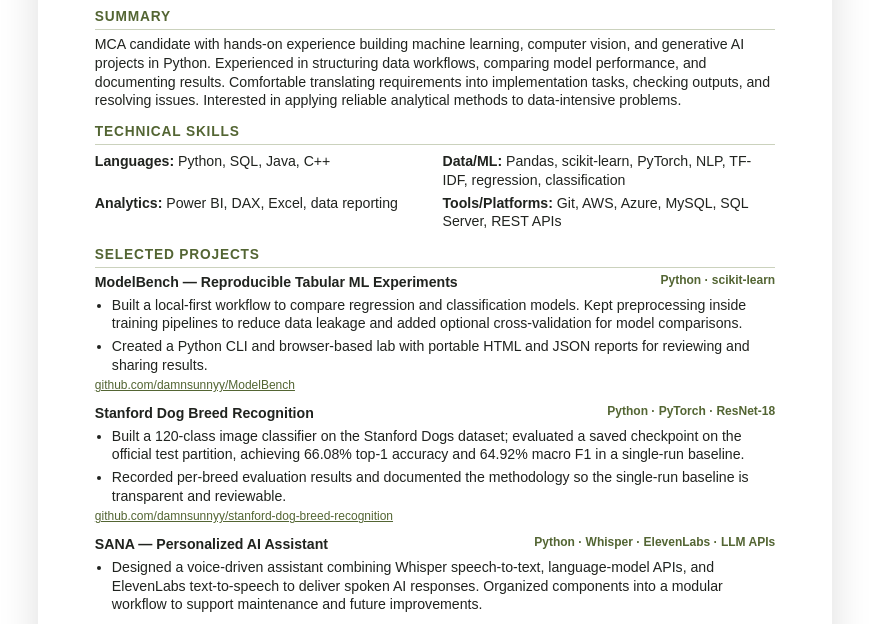
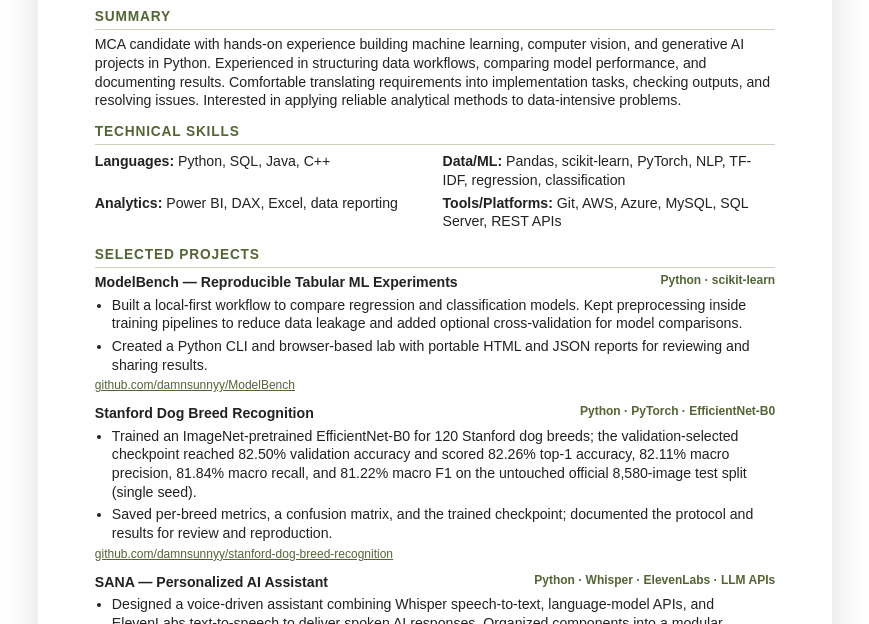
Before and after one commit to damnsunnyy/Portfolio, a browser extension: page assets/resume-source.html in a window 1280 px wide. Shown: the part 152-776 px from the top of the page, without its empty margins (205-1074 px from the left). Drawn offline with Linux system fonts and the light colour scheme.

Commit message:
Update resume with current dog model evaluation

```diff
--- a/assets/resume-source.html
+++ b/assets/resume-source.html
@@ -9,7 +9,7 @@
 <section class="skills"><h2>TECHNICAL SKILLS</h2><p><b>Languages:</b> Python, SQL, Java, C++</p><p><b>Data/ML:</b> Pandas, scikit-learn, PyTorch, NLP, TF-IDF, regression, classification</p><p><b>Analytics:</b> Power BI, DAX, Excel, data reporting</p><p><b>Tools/Platforms:</b> Git, AWS, Azure, MySQL, SQL Server, REST APIs</p></section>
 <section><h2>SELECTED PROJECTS</h2>
 <div class="entry"><div class="entry-head"><span>ModelBench — Reproducible Tabular ML Experiments</span><span>Python · scikit-learn</span></div><ul><li>Built a local-first workflow to compare regression and classification models. Kept preprocessing inside training pipelines to reduce data leakage and added optional cross-validation for model comparisons.</li><li>Created a Python CLI and browser-based lab with portable HTML and JSON reports for reviewing and sharing results.</li></ul><p class="project-link"><a href="https://github.com/damnsunnyy/ModelBench">github.com/damnsunnyy/ModelBench</a></p></div>
-<div class="entry"><div class="entry-head"><span>Stanford Dog Breed Recognition</span><span>Python · PyTorch · ResNet-18</span></div><ul><li>Built a 120-class image classifier on the Stanford Dogs dataset; evaluated a saved checkpoint on the official test partition, achieving 66.08% top-1 accuracy and 64.92% macro F1 in a single-run baseline.</li><li>Recorded per-breed evaluation results and documented the methodology so the single-run baseline is transparent and reviewable.</li></ul><p class="project-link"><a href="https://github.com/damnsunnyy/stanford-dog-breed-recognition">github.com/damnsunnyy/stanford-dog-breed-recognition</a></p></div>
+<div class="entry"><div class="entry-head"><span>Stanford Dog Breed Recognition</span><span>Python · PyTorch · EfficientNet-B0</span></div><ul><li>Trained an ImageNet-pretrained EfficientNet-B0 for 120 Stanford dog breeds; the validation-selected checkpoint reached 82.50% validation accuracy and scored 82.26% top-1 accuracy, 82.11% macro precision, 81.84% macro recall, and 81.22% macro F1 on the untouched official 8,580-image test split (single seed).</li><li>Saved per-breed metrics, a confusion matrix, and the trained checkpoint; documented the protocol and results for review and reproduction.</li></ul><p class="project-link"><a href="https://github.com/damnsunnyy/stanford-dog-breed-recognition">github.com/damnsunnyy/stanford-dog-breed-recognition</a></p></div>
 <div class="entry"><div class="entry-head"><span>SANA — Personalized AI Assistant</span><span>Python · Whisper · ElevenLabs · LLM APIs</span></div><ul><li>Designed a voice-driven assistant combining Whisper speech-to-text, language-model APIs, and ElevenLabs text-to-speech to deliver spoken AI responses. Organized components into a modular workflow to support maintenance and future improvements.</li></ul></div>
 </section>
 <section><h2>EXPERIENCE</h2><div class="entry"><div class="entry-head"><span>Web Design Intern — Poho</span><span>2 months</span></div><ul><li>Customized WordPress websites to client requirements, implementing content, layout, and UI updates. Reviewed responsive behavior across screen sizes, resolved visual issues, and coordinated timely changes with teammates.</li></ul></div></section>
```
Also changed, not shown: tailored-resumes/Shubham-Meghani-Mastercard-Data-Scientist-I.html (+1 -1 lines), 2 other files.
